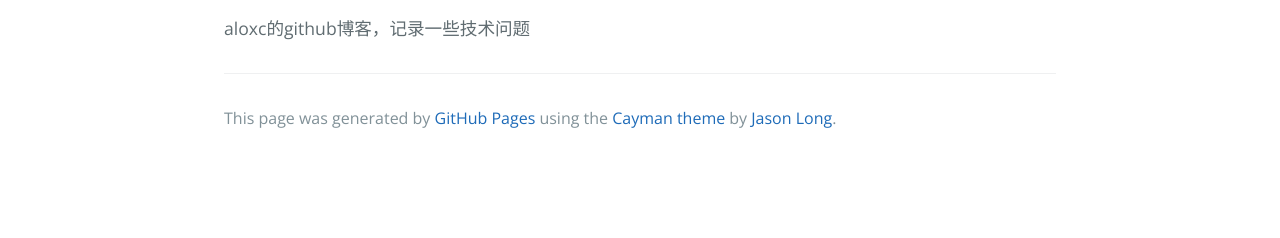
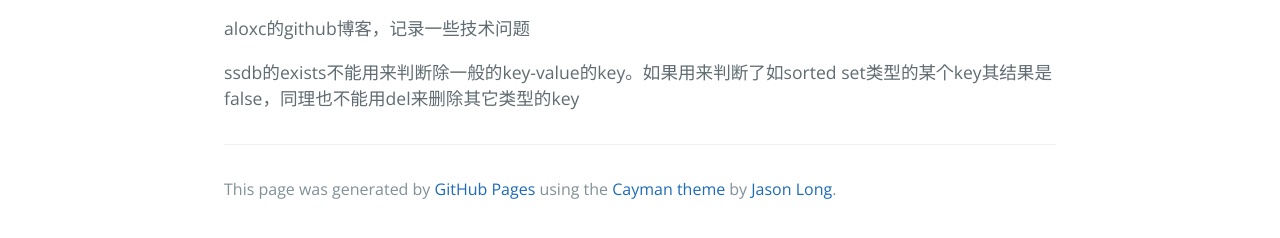
Before and after one commit to aloxc/aloxc.github.io, a plain HTML site: page index.html in a window 1280 px wide. Shown: the part 404-642 px from the top of the page. Drawn offline with nearby package versions, Linux system fonts and the light colour scheme.

Commit message:
Update index.html

```diff
--- a/index.html
+++ b/index.html
@@ -20,6 +20,7 @@
 <a id="aloxcgithubio" class="anchor" href="#aloxcgithubio" aria-hidden="true"><span aria-hidden="true" class="octicon octicon-link"></span></a>aloxc.github.io</h1>
 
 <p>aloxc的github博客，记录一些技术问题</p>
+ssdb的exists不能用来判断除一般的key-value的key。如果用来判断了如sorted set类型的某个key其结果是false，同理也不能用del来删除其它类型的key
 
       <footer class="site-footer">
 
```
